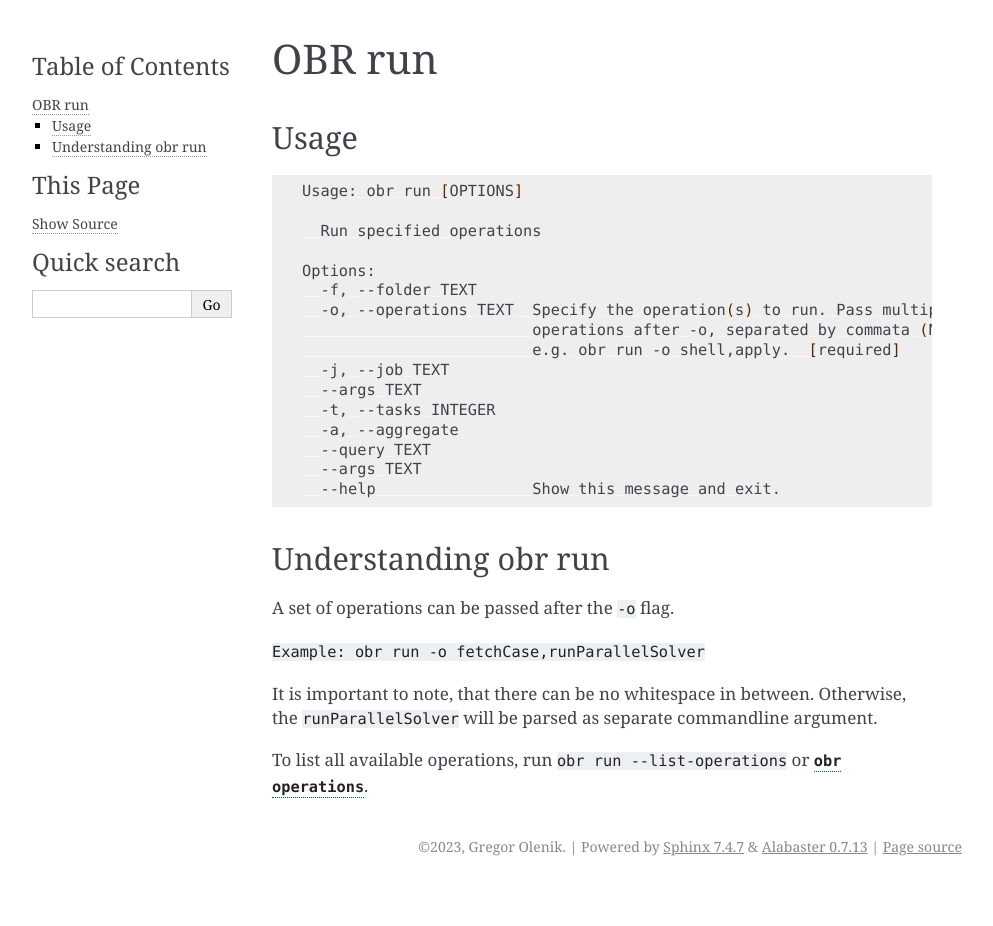
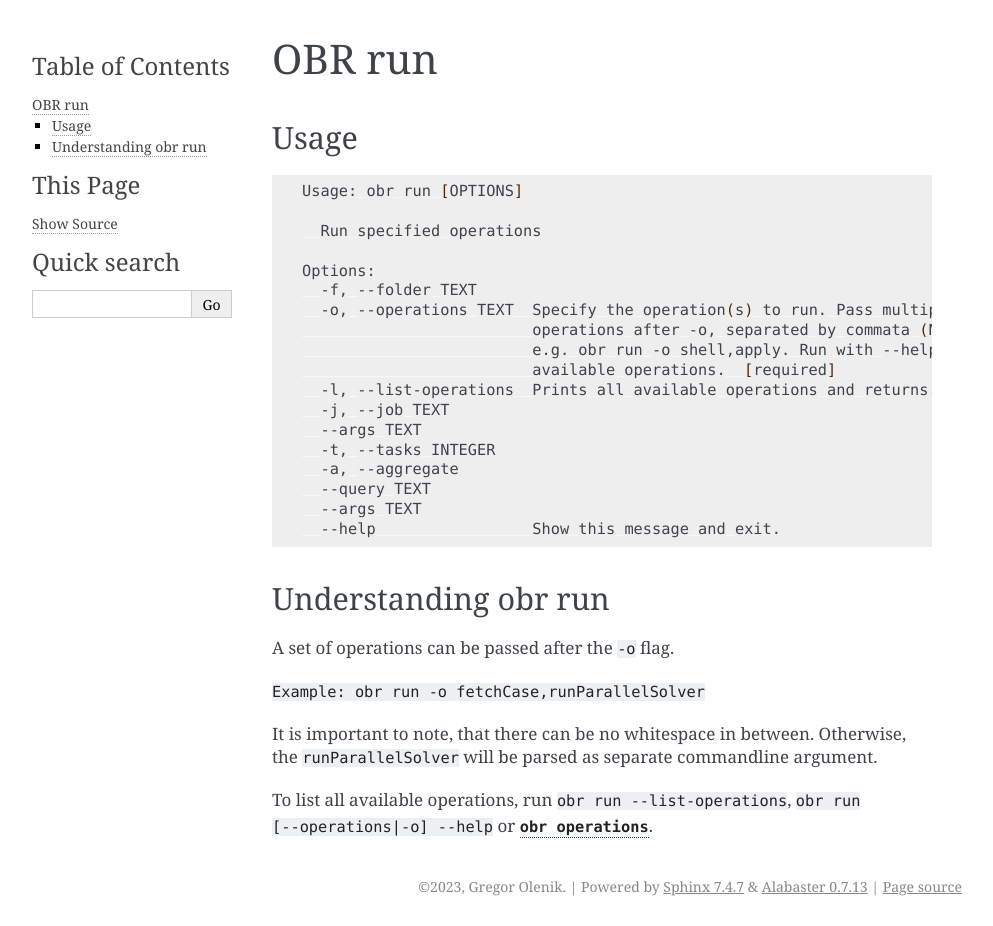
Before and after one commit to exasim-project/OBR, a Sphinx documentation site: the page built from docs/source/commandLine/run.md, in a window 1280 px wide. Shown: the whole page, without its empty margins (148-1141 px from the left). Built offline with Sphinx 7.4.7, drawn with Linux system fonts in a browser that asks for light colours; before the commit the page ends 900 px from its top, so only the background shows below that.

Commit message:
update documentation for obr run

```diff
--- a/docs/source/commandLine/run.md
+++ b/docs/source/commandLine/run.md
@@ -10,7 +10,9 @@ Options:
   -f, --folder TEXT
   -o, --operations TEXT  Specify the operation(s) to run. Pass multiple
                          operations after -o, separated by commata (NO space),
-                         e.g. obr run -o shell,apply.  [required]
+                         e.g. obr run -o shell,apply. Run with --help to list
+                         available operations.  [required]
+  -l, --list-operations  Prints all available operations and returns.
   -j, --job TEXT
   --args TEXT
   -t, --tasks INTEGER
@@ -29,4 +31,4 @@ A set of operations can be passed after the `-o` flag.
 It is important to note, that there can be no whitespace in between. Otherwise,
 the `runParallelSolver` will be parsed as separate commandline argument.
 
-To list all available operations, run `obr run --list-operations` or [`obr operations`](#obr-operations).
+To list all available operations, run `obr run --list-operations`, `obr run [--operations|-o] --help` or [`obr operations`](#obr-operations).
```
